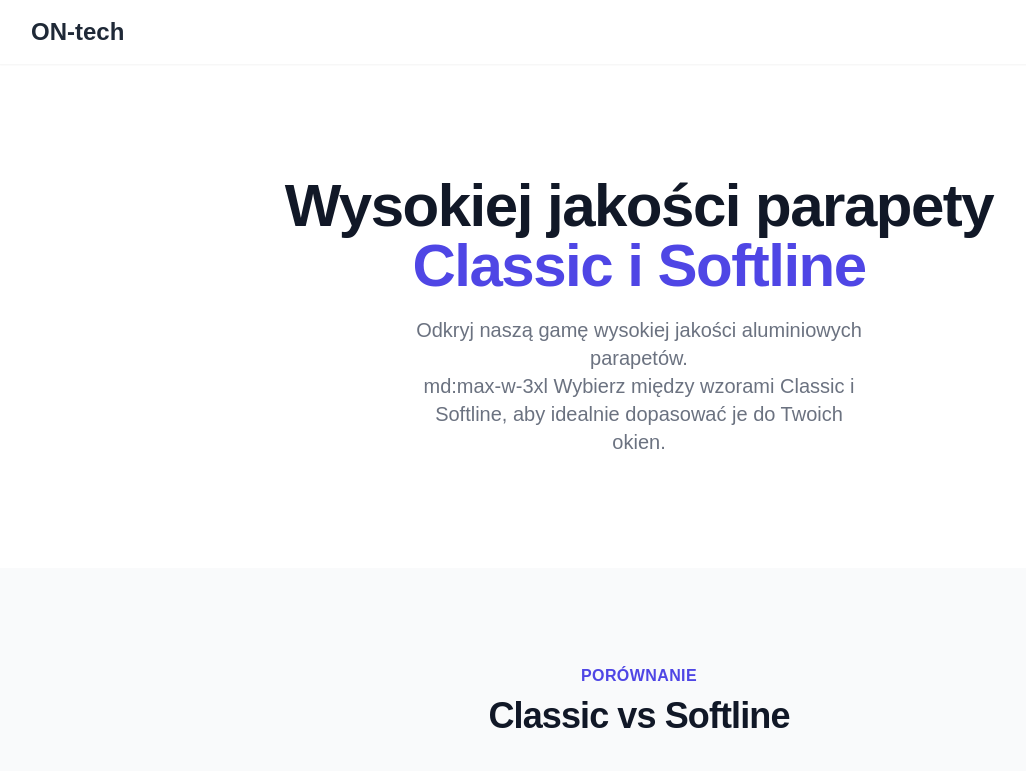
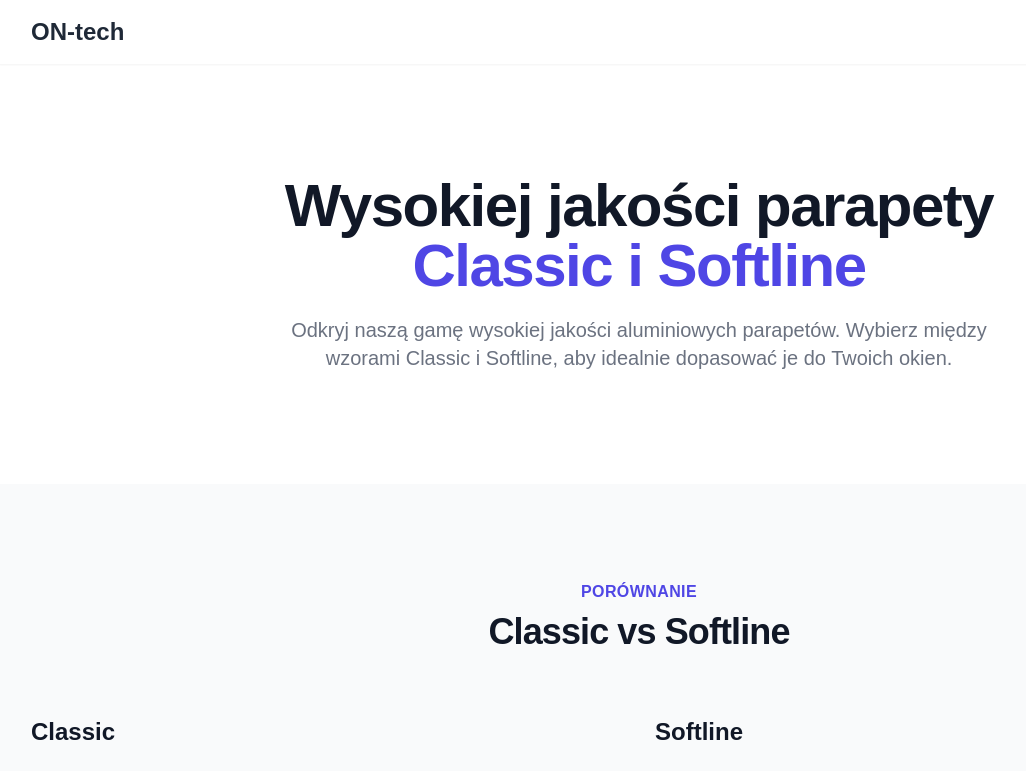
Before and after one commit to Osinek280/on-tech, a Next.js app: page / in a window 1280 px wide. Shown: the top 771 px of the page, without its empty margins (1-1027 px from the left). Built offline with nearby package versions, Linux system fonts and the light colour scheme.

Commit message:
improve calculator refresh, add remove btn and sum

```diff
--- a/components/PricingCalculator.tsx
+++ b/components/PricingCalculator.tsx
@@ -4,6 +4,7 @@ import { useState } from "react";
 import { z } from "zod";
 import { zodResolver } from "@hookform/resolvers/zod";
 import { useForm, useWatch } from "react-hook-form";
+import { Trash2 } from "lucide-react";
 
 import { Button } from "@/components/ui/button";
 import {
@@ -23,10 +24,7 @@ import {
   SelectValue,
 } from "@/components/ui/select";
 import { Input } from "@/components/ui/input";
-
-// Dostępne głębokości
-const classicAvailable = [150, 200, 250, 300];
-const softLineAvailable = [160, 210, 260, 310];
+import { classicAvailable, softLineAvailable } from "@/constants";
 
 // Opcje kolorów
 const colors = [
@@ -103,8 +101,10 @@ export default function PricingCalculator() {
         price,
       },
     ]);
+  };
 
-    form.reset();
+  const deleteItem = (index: number) => {
+    setItems((prev) => prev.filter((_, i) => i !== index));
   };
 
   return (
@@ -271,11 +271,37 @@ export default function PricingCalculator() {
                           item.color}
                       </td>
                       <td className="px-4 py-2 border">{item.length}</td>
-                      <td className="px-4 py-2 border">{item.price}</td>
+                      <td className="px-4 py-2 border">
+                        <div className="flex items-center justify-between">
+                          <span>{item.price}</span>
+                          <Button
+                            variant="ghost"
+                            size="sm"
+                            onClick={() => deleteItem(idx)}
+                            className="text-red-600 hover:text-red-800 hover:bg-red-50 ml-2 h-6 w-6 p-0"
+                          >
+                            <Trash2 className="h-3 w-3" />
+                          </Button>
+                        </div>
+                      </td>
                     </tr>
                   ))}
                 </tbody>
               </table>
+            </div>
+            <div className="mt-4 flex justify-end">
+              <div className="bg-gray-100 px-4 py-2 rounded-lg">
+                <span className="text-lg font-semibold">
+                  Suma całkowita:{" "}
+                  {items
+                    .reduce(
+                      (total, item) => total + Number.parseFloat(item.price),
+                      0
+                    )
+                    .toFixed(2)}{" "}
+                  zł
+                </span>
+              </div>
             </div>
           </div>
         )}
--- a/components/hero.tsx
+++ b/components/hero.tsx
@@ -10,10 +10,10 @@ export default function Hero() {
             <span className="block">Wysokiej jakości parapety</span>
             <span className="block text-indigo-600">Classic i Softline</span>
           </h1>
-          <p className="mt-3 max-w-md mx-auto text-base text-gray-500 sm:text-lg md:mt-5 md:text-xl">
-            Odkryj naszą gamę wysokiej jakości aluminiowych parapetów. <br />{" "}
-            md:max-w-3xl Wybierz między wzorami Classic i Softline, aby idealnie
-            dopasować je do Twoich okien.
+          <p className="mt-3 max-w-md mx-auto text-base text-gray-500 sm:text-lg md:mt-5 md:text-xl md:max-w-3xl">
+            Odkryj naszą gamę wysokiej jakości aluminiowych parapetów. Wybierz
+            między wzorami Classic i Softline, aby idealnie dopasować je do
+            Twoich okien.
           </p>
         </div>
       </div>
```
